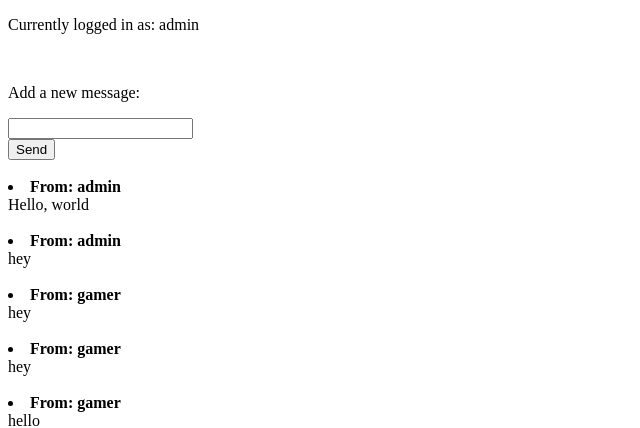
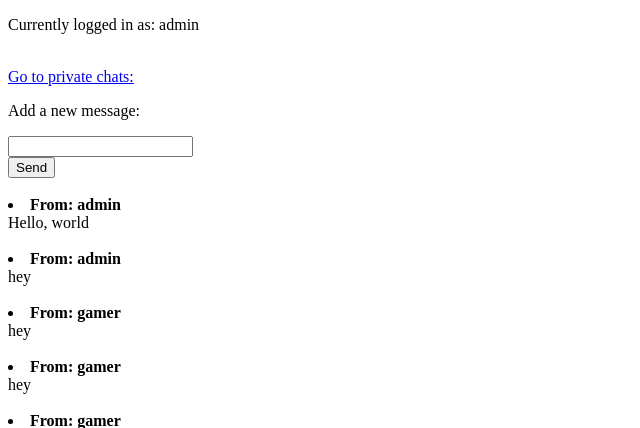
Before and after one commit to lahgit/csbproject1, a Django app: page /messaging/ in a window 1280 px wide. Shown: the top 428 px of the page, without its empty margins (0-640 px from the left). Run offline with Django 5.2, Linux system fonts and the light colour scheme; a user stored in the database is signed in; data comes from the database, SQL or seed files in the repository; both versions use the stored data as it was after the commit.

Commit message:
some progress

```diff
--- a/mysite/messaging/models.py
+++ b/mysite/messaging/models.py
@@ -6,3 +6,8 @@ from django.contrib.auth.models import User
 class Message(models.Model):
     user = models.ForeignKey(User, on_delete=models.CASCADE)
     text = models.CharField(max_length=200)
+
+class PrivateMessage(models.Model):
+    user = models.ForeignKey(User, on_delete=models.CASCADE)
+    receiver = models.CharField(max_length=200)
+    text = models.CharField(max_length=200)
--- a/mysite/messaging/templates/site/index.html
+++ b/mysite/messaging/templates/site/index.html
@@ -6,6 +6,8 @@
 {% if user.is_authenticated %}
 
     <p>Currently logged in as: {{ user.username }}</p>
+    <br>
+    <a href="/messaging/private/{{ user.id }}">Go to private chats:</a>
     <br>
     <p>Add a new message:</p>
     <form action='/messaging/' method="POST">
@@ -28,7 +30,7 @@
 		<li> <b>From: {{a.user}}</b>
             <br>
             {{a.text|safe}}
-            <!-- should be just {{a.text|safe}}. now it allows javascript and html <pstyle="color:red;">Red</p>  -->
+            <!-- should be just {{a.text}}. now it allows javascript and html <pstyle="color:red;">Red</p>  -->
 		</li>
 
 		{% endfor %}
--- a/mysite/messaging/urls.py
+++ b/mysite/messaging/urls.py
@@ -4,4 +4,6 @@ from . import views
 
 urlpatterns = [
     path('', views.index, name='index'),
+    path('private/<int:pk>', views.private, name='private'),
+    path('private/<int:pk>/send', views.send, name='send'),
 ]
--- a/mysite/messaging/views.py
+++ b/mysite/messaging/views.py
@@ -1,8 +1,8 @@
-from django.shortcuts import render
+from django.shortcuts import render, redirect
 from django.db import connection
 
 from django.contrib.auth.models import User
-from .models import Message
+from .models import Message, PrivateMessage
 
 # Create your views here.
 from django.http import HttpResponse
@@ -16,15 +16,66 @@ def index(request):
         return render(request, 'site/index.html', context)
     if request.method == 'POST':
         mymessage = request.POST.get('mymessage')
-        a_user = User.objects.get(username=request.user)
-        print(a_user.id)
+        the_user = User.objects.get(username=request.user)
+        print(the_user.id)
 
-        query = f"INSERT INTO messaging_message (user_id,text) VALUES ({a_user.id}," + f"'{mymessage}');"
+        query = f"INSERT INTO messaging_message (user_id,text) VALUES ({the_user.id}," + f"'{mymessage}');"
+
+
+        #JUST USE THIS ONE BELOW. Yes I included the fixed SQL also, but I would prefer this anyway.
+        #Message.objects.create(user=request.user, text=mymessage)
 
         with connection.cursor() as cursor:
             cursor.executescript(query)
-            #Should be just cursor.execute!
+
+            #Should be just with sql
+            #cursor.execute("INSERT INTO messaging_message (user_id,text) VALUES (?,?)",(the_user.id, mymessage))
+            #cursor.commit()
+
+
 
         messagez = Message.objects.all()
         context = {'messages': messagez}
         return render(request, 'site/index.html', context)
+
+
+#    context = {'usrr': userr}
+#
+#    if request.method == 'GET':
+#        if request.user == userr:
+#            return render(request, 'site/settings.html', context)
+#        else:
+#             return redirect('/messaging')
+
+
+#    if request.method == 'POST':
+#
+#        if request.user == userr:
+#
+#            fontsize = request.POST.get('fontsize')
+#            try:
+#                Fontsize.objects.create(user = userr.id, size = fontsize)
+#            except:
+#                a = Fontsize.objects.get(user = userr.id)
+#                a.size = fontsize
+#                a.save()
+#
+#            return render(request, 'site/settings.html', context)
+#
+#        else: return redirect('/messaging')
+
+
+def private(request,pk):
+    private_messages = PrivateMessage.objects.all()
+    context = {'messages': private_messages}
+
+    userr = User.objects.get(id=pk)
+
+    return render(request, 'site/privatechats.html', context)
+
+
+def send(request,pk):
+    a = request.session['text'] = request.GET.get('text')
+    b = request.session['name'] = request.GET.get('name')
+    print(a,b)
+    return redirect('private', pk=pk)
```
Also changed, not shown: mysite/messaging/templates/site/privatechats.html (added, +26 -0 lines), mysite/mysite/settings.py (+13 -12 lines), mysite/db.sqlite3, mysite/messaging/migrations/0002_privatemessage.py (added).
